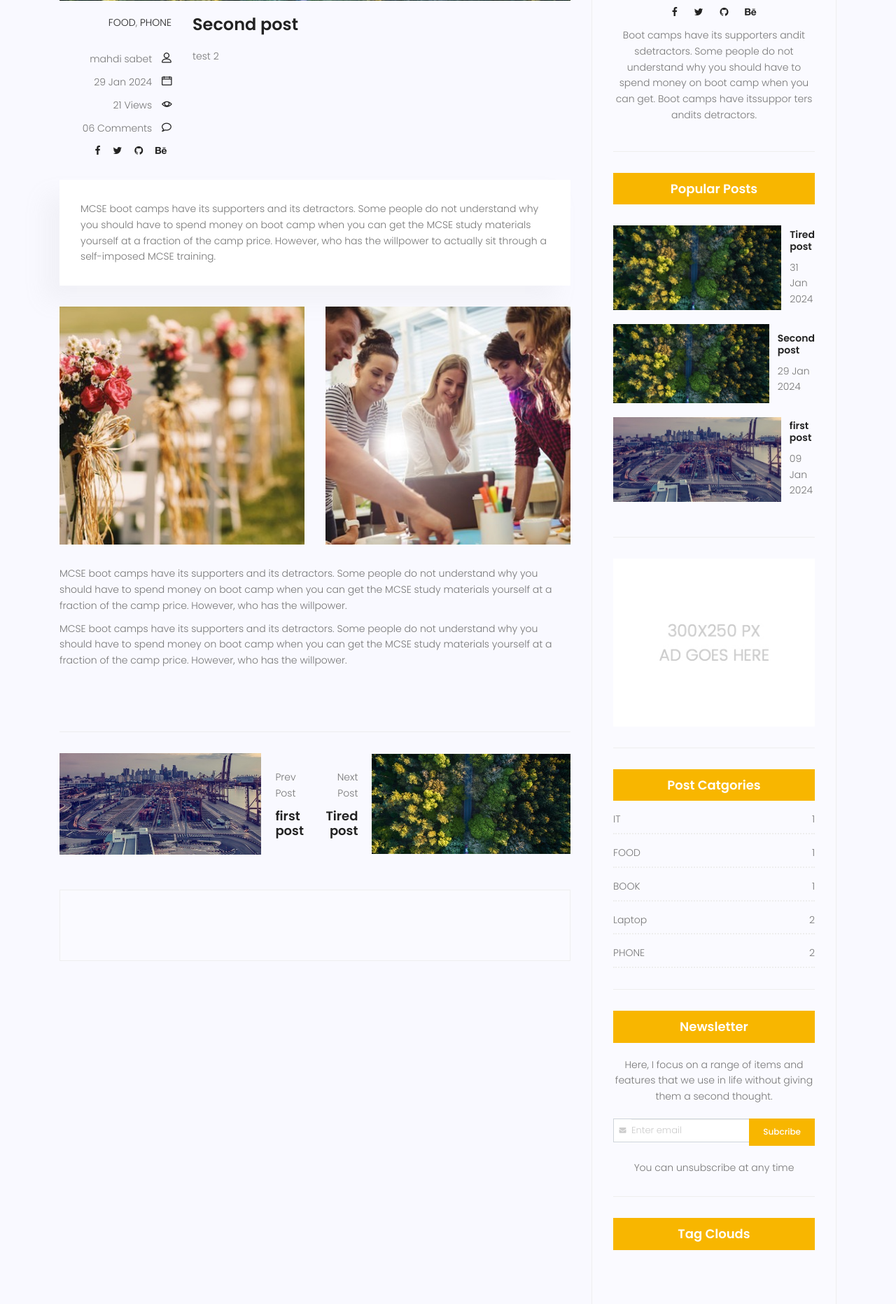
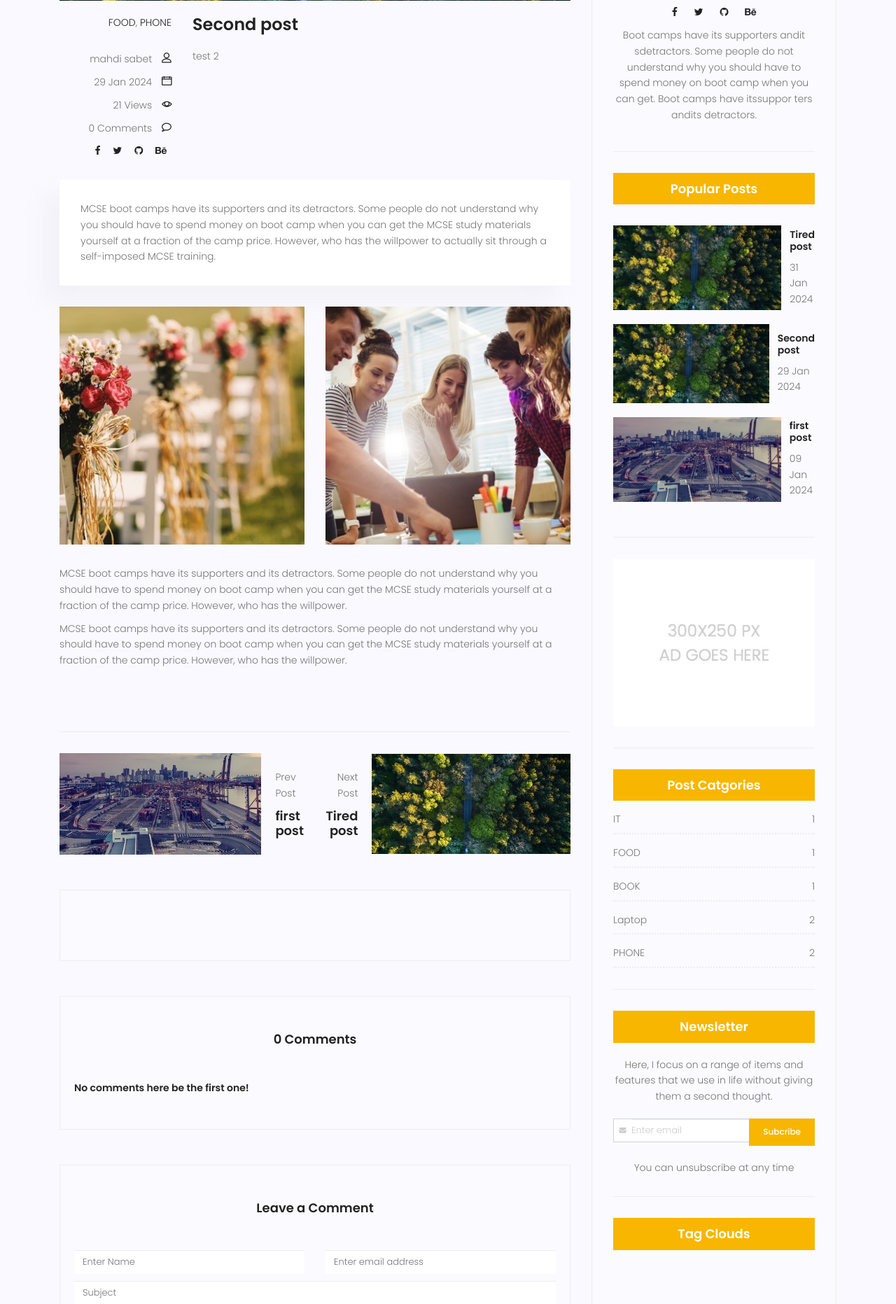
Before and after one commit to metisbt/start-Django, a Django app: page /blog/5 in a window 1280 px wide. Shown: the part 788-2651 px from the top of the page at 70% size. Run offline with Django 5.2, Linux system fonts and the light colour scheme; data comes from the database, SQL or seed files in the repository; both versions use the stored data as it was after the commit; parts of the project's set-up code (start-up, migrations or seed data) failed here and were passed over; some libraries are stand-ins or nearby versions.

Commit message:
added comment system to template of blog

```diff
--- a/blog/models.py
+++ b/blog/models.py
@@ -44,3 +44,6 @@ class Comment(models.Model):
     approved = models.BooleanField(default=False)
     created_date = models.DateTimeField(auto_now_add=True)
     updated_date = models.DateTimeField(auto_now=True)
+
+    def __str__(self):
+        return self.name
--- a/blog/templatetags/blog_tags.py
+++ b/blog/templatetags/blog_tags.py
@@ -1,5 +1,5 @@
 from django import template
-from blog.models import Post, Category
+from blog.models import Post, Category, Comment
 
 register = template.Library()
 
@@ -16,3 +16,7 @@ def postcategories():
     for name in categories:
         cat_dict[name]=posts.filter(category=name).count
     return {'categories' : cat_dict}
+
+@register.simple_tag(name='comments_count')
+def function(pid):
+    return Comment.objects.filter(post=pid, approved=True).count()
--- a/blog/views.py
+++ b/blog/views.py
@@ -1,6 +1,6 @@
 from django.shortcuts import render, get_object_or_404
 from django.core.paginator import Paginator, EmptyPage, PageNotAnInteger
-from blog.models import Post
+from blog.models import Post, Comment
 from django.utils import timezone
 from datetime import datetime, timezone
 
@@ -42,10 +42,13 @@ def blog_single(request, pid):
     except post.DoesNotExist:
         prev_post = False
 
+    comment = Comment.objects.filter(post=post.id, approved=True).order_by('-created_date')
+
     context = {
         'post' : post,
         'next_post' : next_post,
-        'prev_post' : prev_post
+        'prev_post' : prev_post,
+        'comment' : comment
                }
     return render(request, 'blog/blog-single.html', context)
 
--- a/templates/blog/blog-home.html
+++ b/templates/blog/blog-home.html
@@ -125,7 +125,7 @@
                 <span class="lnr lnr-eye"></span>
               </p>
               <p class="comments col-lg-12 col-md-12 col-6">
-                <a href="#">06 Comments</a> <span class="lnr lnr-bubble"></span>
+                <a href="#">{% comments_count pid=post.id %} Comments</a> <span class="lnr lnr-bubble"></span>
               </p>
             </div>
           </div>
--- a/templates/blog/blog-single.html
+++ b/templates/blog/blog-single.html
@@ -51,7 +51,7 @@
                 <span class="lnr lnr-eye"></span>
               </p>
               <p class="comments col-lg-12 col-md-12 col-6">
-                <a href="#">06 Comments</a> <span class="lnr lnr-bubble"></span>
+                <a href="#">{{comment|length}} Comments</a> <span class="lnr lnr-bubble"></span>
               </p>
               <ul class="social-links col-lg-12 col-md-12 col-6">
                 <li>
@@ -167,15 +167,6 @@
 
           <div id="disqus_thread"></div>
           <script>
-              /**
-              *  RECOMMENDED CONFIGURATION VARIABLES: EDIT AND UNCOMMENT THE SECTION BELOW TO INSERT DYNAMIC VALUES FROM YOUR PLATFORM OR CMS.
-              *  LEARN WHY DEFINING THESE VARIABLES IS IMPORTANT: https://disqus.com/admin/universalcode/#configuration-variables    */
-              /*
-              var disqus_config = function () {
-              this.page.url = PAGE_URL;  // Replace PAGE_URL with your page's canonical URL variable
-              this.page.identifier = PAGE_IDENTIFIER; // Replace PAGE_IDENTIFIER with your page's unique identifier variable
-              };
-              */
               (function() { // DON'T EDIT BELOW THIS LINE
               var d = document, s = d.createElement('script');
               s.src = 'https://127-0-0-1-8000-yapgelrg8l.disqus.com/embed.js';
@@ -187,8 +178,9 @@
 
         </div>
 
-        <!-- <div class="comments-area">
-          <h4>05 Comments</h4>
+        <div class="comments-area">
+          <h4>{{comment|length}} Comments</h4>
+          {% for cmnt in comment %}
           <div class="comment-list">
             <div class="single-comment justify-content-between d-flex">
               <div class="user justify-content-between d-flex">
@@ -196,84 +188,19 @@
                   <img src="{% static 'img/blog/c1.jpg' %}" alt="" />
                 </div>
                 <div class="desc">
-                  <h5><a href="#">Emilly Blunt</a></h5>
-                  <p class="date">December 4, 2017 at 3:12 pm</p>
-                  <p class="comment">Never say goodbye till the end comes!</p>
+                  <h5><a href="#">{{cmnt.name}}</a></h5>
+                  <p class="date">{{cmnt.created_date|date:"d M Y"}}</p>
+                  <p class="comment">{{cmnt.message}}</p>
                 </div>
               </div>
-              <div class="reply-btn">
+              <!-- <div class="reply-btn">
                 <a href="" class="btn-reply text-uppercase">reply</a>
-              </div>
+              </div> -->
             </div>
           </div>
-          <div class="comment-list left-padding">
-            <div class="single-comment justify-content-between d-flex">
-              <div class="user justify-content-between d-flex">
-                <div class="thumb">
-                  <img src="{% static 'img/blog/c2.jpg' %}" alt="" />
-                </div>
-                <div class="desc">
-                  <h5><a href="#">Elsie Cunningham</a></h5>
-                  <p class="date">December 4, 2017 at 3:12 pm</p>
-                  <p class="comment">Never say goodbye till the end comes!</p>
-                </div>
-              </div>
-              <div class="reply-btn">
-                <a href="" class="btn-reply text-uppercase">reply</a>
-              </div>
-            </div>
-          </div>
-          <div class="comment-list left-padding">
-            <div class="single-comment justify-content-between d-flex">
-              <div class="user justify-content-between d-flex">
-                <div class="thumb">
-                  <img src="{% static 'img/blog/c3.jpg' %}" alt="" />
-                </div>
-                <div class="desc">
-                  <h5><a href="#">Annie Stephens</a></h5>
-                  <p class="date">December 4, 2017 at 3:12 pm</p>
-                  <p class="comment">Never say goodbye till the end comes!</p>
-                </div>
-              </div>
-              <div class="reply-btn">
-                <a href="" class="btn-reply text-uppercase">reply</a>
-              </div>
-            </div>
-          </div>
-          <div class="comment-list">
-            <div class="single-comment justify-content-between d-flex">
-              <div class="user justify-content-between d-flex">
-                <div class="thumb">
-                  <img src="{% static 'img/blog/c4.jpg' %}" alt="" />
-                </div>
-                <div class="desc">
-                  <h5><a href="#">Maria Luna</a></h5>
-                  <p class="date">December 4, 2017 at 3:12 pm</p>
-                  <p class="comment">Never say goodbye till the end comes!</p>
-                </div>
-              </div>
-              <div class="reply-btn">
-                <a href="" class="btn-reply text-uppercase">reply</a>
-              </div>
-            </div>
-          </div>
-          <div class="comment-list">
-            <div class="single-comment justify-content-between d-flex">
-              <div class="user justify-content-between d-flex">
-                <div class="thumb">
-                  <img src="{% static 'img/blog/c5.jpg' %}" alt="" />
-                </div>
-                <div class="desc">
-                  <h5><a href="#">Ina Hayes</a></h5>
-                  <p class="date">December 4, 2017 at 3:12 pm</p>
-                  <p class="comment">Never say goodbye till the end comes!</p>
-                </div>
-              </div>
-              <div class="reply-btn">
-                <a href="" class="btn-reply text-uppercase">reply</a>
-              </div>
-            </div>
-          </div>
+          {% empty %}
+            <h6>No comments here be the first one!</h6>
+          {% endfor %}
         </div>
         <div class="comment-form">
           <h4>Leave a Comment</h4>
@@ -323,7 +250,7 @@
             </div>
             <a href="#" class="primary-btn text-uppercase">Post Comment</a>
           </form>
-        </div> -->
+        </div>
       </div>
       <div class="col-lg-4 sidebar-widgets">
         <div class="widget-wrap">
```
Also changed, not shown: db.sqlite3.
